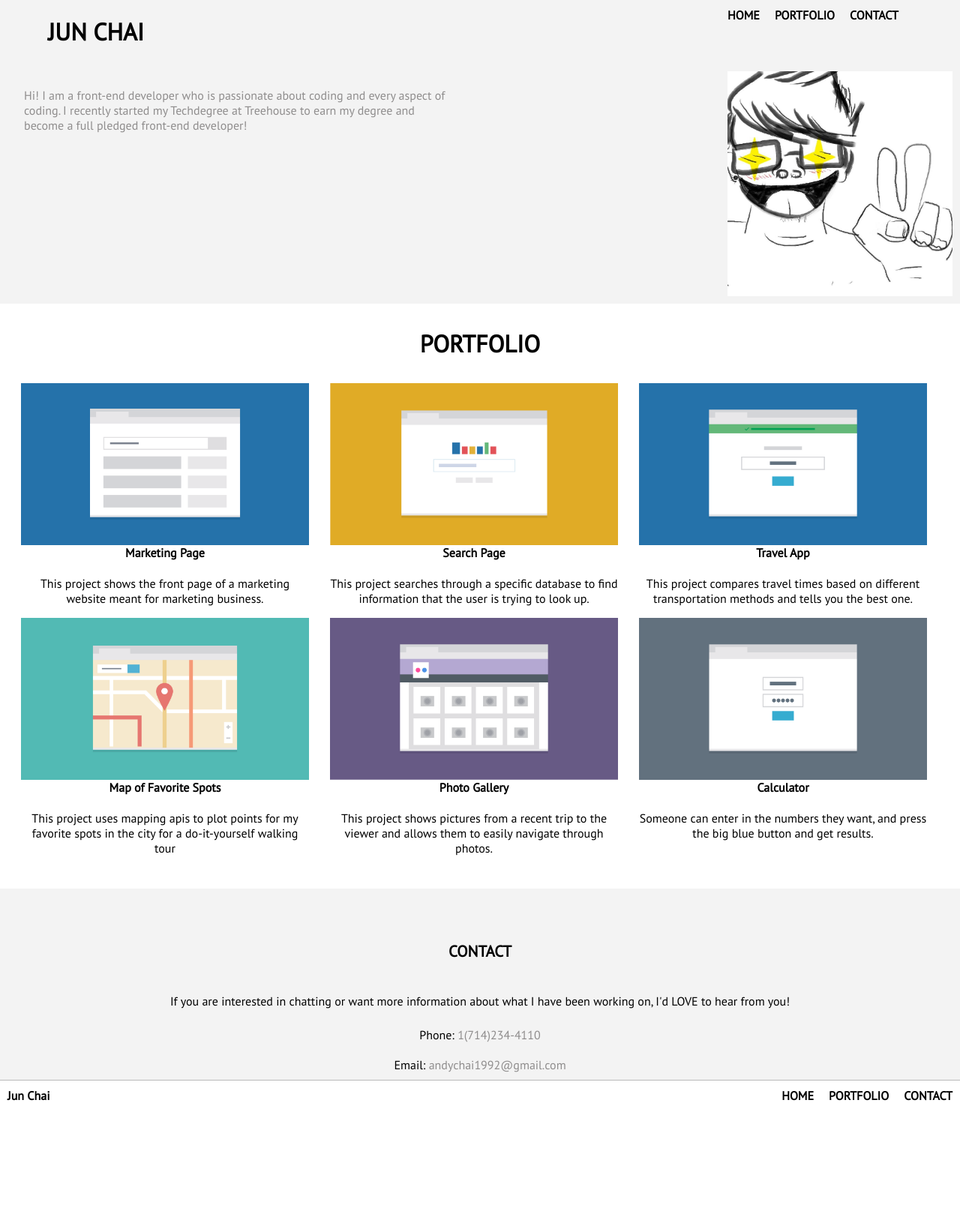
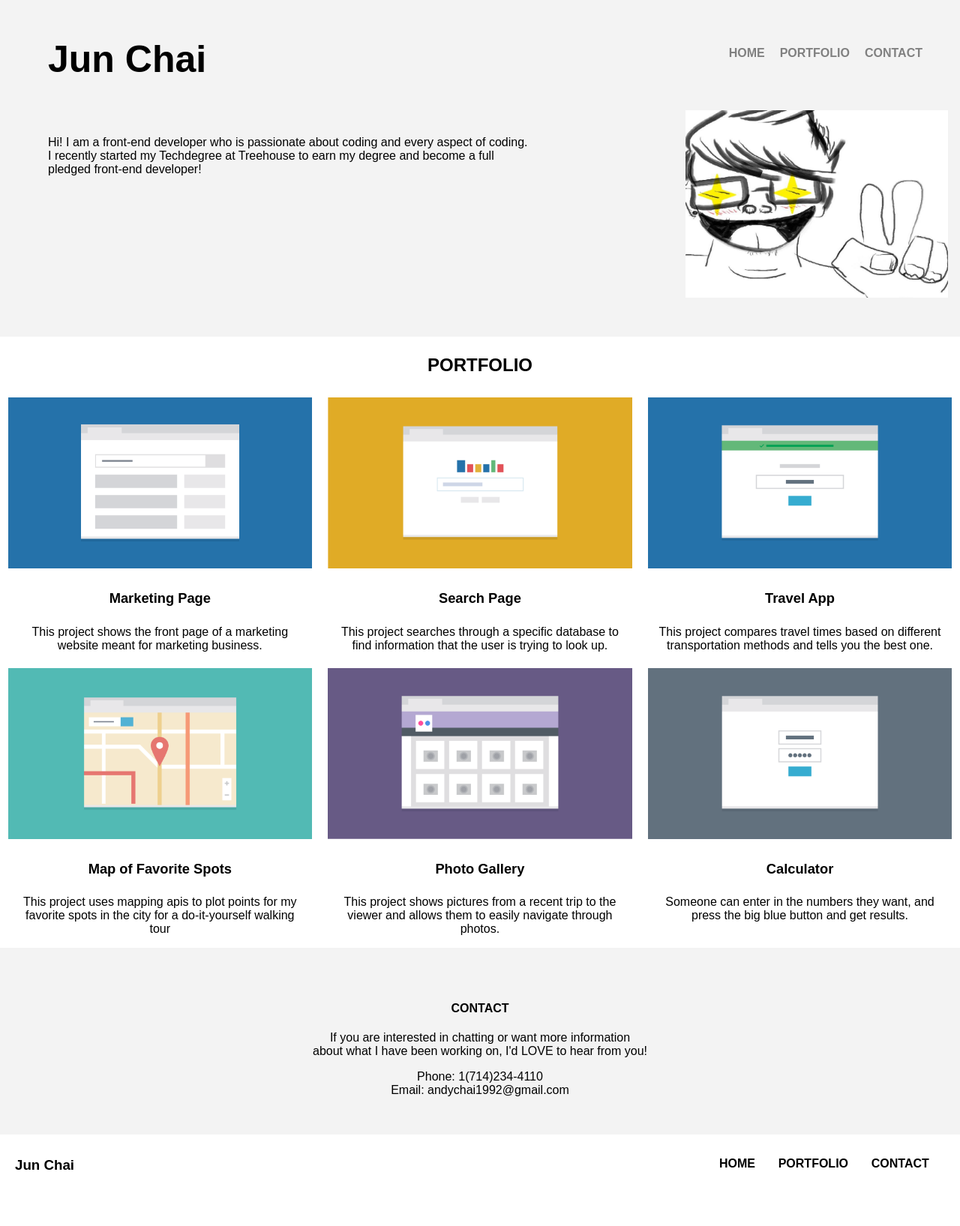
Before and after one commit to Juncodes/responsive_layout_v2, a plain HTML site: page index.html in a window 1280 px wide. Shown: the whole page at 75% size. Before the commit the page ends 1481 px from the top, so only its background shows below. Drawn offline with Linux system fonts and the light colour scheme.

Commit message:
flex box changes
rewrote css with flexbox/ dry up the codes, re org codes for better
readability

```diff
--- a/css/main.css
+++ b/css/main.css
@@ -1,91 +1,115 @@
-*{
-	font-family: 'PT Sans', sans-serif;
+/**************************************
+		MAIN STYLES -- MOBILE
+**************************************/
+
+.self-intro,
+.drawing,
+header,
+#contact-container {
+	background-color: #f3f3f3;
 }
-
-/* Default*/
-html{
-	height: 100%;
-	max-width: 100%;
+.nav,
+#main-header {
+	display: flex;
+	flex-direction: column;
+}
+#jc {
+	text-align: center;
 	margin: 0 auto;
-	padding: 0;
+	padding-top: 1em;
 }
-.contact, footer, .wrapper {
+.nav a {
 	text-align: center;
+	margin-top: 2em;
+	border-bottom: 1px solid #ddd;
+	text-decoration: none;
+	color: grey;
+	display: block;
 }
-#mainnav {
-	text-transform: uppercase;
-	list-style: none;
+.nav a:hover {
+	color: #0abab5;
+	border-bottom-color: #0abab5;
+	transition: 0.7s;
+}
+.drawing {
+    max-height: 350px;
+    max-width: 350px;
+	display: block;
+    padding: 1em;
     margin: 0 auto;
 }
-#mainnav a {
-	text-decoration: none;
+.intro,
+.port {
 	text-align: center;
+	display: block;
 }
-#mainnav a:hover {
-	color: red;
-	background-color: #f3f3f3;
+.intro {
+	padding-bottom: 1em;
+	padding: 20px 50px 30px 50px;
 }
-p.intro {
-	color: #8f8d8d;
+.port {
+	font-size: 1.5em;
+	font-weight: 700;
+}
+.projects img {
+	max-height: 95%;
+	max-width: 95%;
+	display: block;
 	margin: 0 auto;
-	text-align: left;
+	padding: 5px;
 }
-img.ppic {
-    height: auto;
-    width: auto;
-    max-width: 300px;
-    max-height: 300px;
-    padding: 10px;
+.projects h4, .projects p{
+	text-align: center;
+	padding: 0 20px 0 20px;
 }
-div.wrapper, div.contact {
-	background-color: #f3f3f3;
+.projects h4 {
+	font-size: 1.145em;
 }
-
-.contact h4 {
-	font-size: 1.3em;
-	padding-top: 70px;
-	padding-bottom: 15px;
+#contact-container {
+	text-align: center;
+	padding: 50px;
 }
-.contact p {
-	max-width: 85%;
-	margin: 0 auto;
-	padding-bottom: 15px;
-}
-.contact ul {
-	margin-bottom: 0px;
-}
-.contact ul li{
-	text-align: center;
-	list-style: none;
-	padding: 10px 0 10px 0;
-	margin: 0 auto;
-}
-.contact ul a {
-	text-decoration: none;
-	color: #8f8d8d;
-}
-
-.contact ul a:hover {
-	color: red;
-}
-
-h3.portfolio {
-	text-align: center;
-	font-size: 2em;
-}
-.footer-container {
-	border-top: solid;
-	border-top-width: 1px;
-	border-color: #b9b9b9;
-	width: 100%;
-}
-footer ul li a {
+.contact-info a {
 	text-decoration: none;
 	color: black;
 }
-footer ul li a:hover {
-	color: red;
+.contact-info a:hover {
+	color: #0abab5;
 }
+#mobile-only {
+	display: flex;
+	flex-direction: row;
+	justify-content: space-between;
+	text-align: center;
+}
+.backtop,
+.jun {
+	margin: 0;
+	padding: 30px 20px 30px 20px; /* footer spacing */
+}
+.backtop a {
+	text-decoration: none;
+	color: black;
+}
+.backtop a:hover{
+	color: #0abab5;
+}
+
+
+
+/****************************************
+		NONE MOBILE DISPLAY -- OFF
+****************************************/
+
+#none-mobile {
+	display: none;
+}
+
+/****************************************
+				CLEARFIX
+****************************************/
+
+
 .clearfix:after {
 	visibility: hidden;
 	display: block;
@@ -94,266 +118,105 @@ footer ul li a:hover {
 	clear: both;
 	height: 0;
 	}
-/*        MOBILE         */
 
-@media (min-width: 320px) and (max-width: 767px){
-	div.wrapper {
-		padding: 10px;
+/***************************************
+				MEDIA QUERY
+***************************************/
+
+@media screen and (min-width: 768px) {
+	#jc {
+		font-size: 50px;
 	}
-	#mainnav h1 {
-		margin: 0 auto;
+	.nav {
+		flex-direction: row;
+		justify-content: space-between;
+		text-align: center;
+		padding: 20px 20% 30px 20%;
 	}
-	#mainnav ul {
-		list-style: none;
-		padding: 2px;
-		margin: 0 auto;
+	.nav a {
+		border-bottom-color: transparent;
 	}
-	#mainnav a {
-		padding-top: 10px;
-		padding-bottom: 10px;
-		margin: 10px 0 5px 0;
-		background-color: #fff;
+	.drawing {
+		float: right;
+		height: 200px;
+		width: 350px;
+	}
+	.intro {
+		margin-top: 0;
+		padding: 50px 40px 0 20px;
+		text-align: left;
+		max-width: 50%;
+	}
+	.projects li {
+		float: left;
 		display: block;
+		max-width: 50%;
+	}
+	#none-mobile {
+		display: flex;
+		flex-direction: row;
+		justify-content: space-between;
+	}
+	.right,
+	.left {
+		padding-bottom: 40px;
+	}
+	.right li {
+		float: left;
+		padding: 30px 10px 30px 0px; /* footer spacing */
+	}
+	.right a {
+		text-decoration: none;
 		color: black;
+		margin-left: .65em;
+		margin-right: .65em;
+	}
+	.right a:hover {
+		color: #0abab5;
+		transition: 0.7s;
+	}
+	.left {
+		margin-right: auto;
+	}
+	#mobile-only {
+		display: none;
+	}
 }
 
-	img.ppic {
+
+@media screen and (min-width: 1024px) {
+	 #main-header {
+		flex-direction: row;
+	}
+	#jc{
+		margin: 0;
+		padding-left: 5%;
+	}
+	.nav {
+		margin-left: auto;
+		padding: 30px;
+	}
+	.nav li {
+		margin-right: 20px;
+	}
+	.self-intro {
+		padding-top: 20px;
+		padding-bottom: 20px;
+	}
+	.intro {
+		padding-left: 5%;
+	}
+	.drawing {
+		float: right;
+		height: 250px;
+		width: 450px;
+	}
+		.projects li {
+		float: left;
+		display: block;
+		max-width: 33.33%;
+	}
+	.contact-para {
 		text-align: center;
 	}
-
-	.container ul li h4 {
-		text-align: center;
-		margin: 0 auto;
-		max-width: 85%;
-		padding: 20px 0 20px 0;
-		font-size: 1.5em;
 }
-	.container ul li p {
-		text-align: center;
-		max-width: 85%;
-		margin: 0 auto;
-		padding-bottom: 10px;
-		color: #8f8d8d;
-	}
-	.container p.calc {
-		padding-bottom: 70px;
-	}
-
-	p.intro {
-		max-width: 85%;
-		padding: 30px 0 30px 0;
-		text-align: center;
-	}
-	h3.portfolio {
-		text-align: center;
-		font-size: 2em;
-	}
-	.container ul li img {
-		max-height: 95%;
-		max-width: 95%;
-		display: block;
-		margin: 0 auto;
-		padding: 5px;
-	}
-
-	.contact {
-		text-align: center;
-	}
-
-	footer {
-		position: absolute;
-	}
-	footer ul li.backtop {
-		list-style: none;
-	}
-	footer ul li a {
-		text-decoration: none;
-		color: black;
-	}
-
-	footer h3.jun {
-		display: inline-block;
-		position: relative;
-		right: 30%;
-
-	}
-	footer ul{
-		display: inline-block;
-		text-decoration: none;
-		color: black;
-		position: relative;
-		left: 30%;
-	}
-	.none-mobile{
-		display: none;
-	}
-
-} /* media query end bracket */
-
-/*       TABLET DEVICES       */
-@media (min-width: 768px) and (max-width: 1024px){
-
-	#mainnav h1 {
-		text-align: center;
-		margin: 0 auto;
-
-	}
-	#mainnav ul {
-		list-style: none;
-		padding: 2px;
-	}
-
-	#mainnav ul li {
-		float: left;
-		text-align: center;
-		width: 33.33%;
-	}
-
-	#mainnav a {
-		padding: 10px 0 10px 0;
-		margin: 0 auto;
-		background-color: #fff;
-		color: black;
-		display: block;
-	}
-	#mainnav a:hover {
-		color: red;
-		background-color: #f3f3f3;
-	}
-	img.ppic {
-		float: right;
-	}
-	p.intro {
-		max-width: 45%;
-		float: left;
-		margin: 80px 0 0 50px;
-	}
-	.container ul li {
-		text-align: center;
-		float: left;
-		display: block;
-		max-width: 47%;
-		margin: 0 auto;
-		padding: 11px;
-	}
-
-	.container ul li img {
-		max-width: 100%;
-	}
-
-	/* setting footer  */
-
-	footer {
-		position: absolute;
-	}
-
-	.mobile-only {
-		display: none;
-	}
-
-	.none-mobile ul  {
-		text-decoration: none;
-		color: black;
-	}
-	.right li {
-		float: right;
-		padding: 10px;
-		position: relative;
-		display: inline-block;
-	}
-
-	.left li {
-		float: left;
-		padding: 10px;
-		display: inline-block;
-	}
-
-}
-
-@media (min-width: 1025px){
-	#mainnav h1 {
-		float: left;
-		display: inline-block;
-		width: 20%;
-
-	}
-	#mainnav ul {
-		list-style: none;
-		display: block;
-		text-align: right;
-		margin: 0 auto;
-	}
-
-	#mainnav ul li {
-		float: left;
-		position: relative;
-		display: block;
-		left: 55%;
-		padding: 0 10px 0 10px;
-	}
-
-	#mainnav a {
-		text-decoration: none;
-		padding: 10px 0 10px 0;
-		color: black;
-		display: inline-block;
-	}
-	img{
-		float: right;
-		clear: both;
-	}
-	p.intro {
-		max-width: 45%;
-		float: left;
-		text-align: left;
-		margin: 2em;
-	}
-	h3.portfolio {
-		font-size: 2em;
-		text-align: center;
-		clear: both;
-		margin: 1em 0 1em 0;
-	}
-	.container ul li {
-		float: left;
-		display: inline-block;
-		max-width: 30%;
-		padding-left: 28px;
-		text-align: center;
-	}
-	.container ul li img {
-		max-width: 100%;
-		text-align: center;
-	}
-	.contact {
-		text-align: center;
-	}
-
-	/* setting footer  */
-
-
-	footer {
-		position: absolute;
-	}
-
-	.mobile-only {
-		display: none;
-	}
-
-	.none-mobile ul  {
-		text-decoration: none;
-		color: black;
-	}
-	.right li {
-		float: right;
-		padding: 10px;
-		right: 10%;
-		display: inline-block;
-	}
-
-	.left li {
-		float: left;
-		padding: 10px;
-		display: inline-block;
-	}
-}
--- a/index.html
+++ b/index.html
@@ -1,68 +1,71 @@
 <!DOCTYPE HTML>
 <html lang="en">
 	<head>
-  <meta charset="utf-8">
 	  <title>WELCOME!</title>
-  <meta name="viewport" content="width=device-width, initial-scale=1.0">
+	  <meta name="viewport" content="width=device-width">
 	  <link rel="stylesheet" href="css/main.css">
 	  <link rel="stylesheet" href="css/Normalize.css">
 	  <link href='https://fonts.googleapis.com/css?family=PT+Sans' rel='stylesheet' type='text/css'>
+	</head>
+	<div class="wrapper clearfix">
+		<header id="main-header">
+			<h1 id="jc">
+				<strong>Jun Chai</strong>
+			</h1>
 
-  </head>
-  <div class = "wrapper clearfix">
-	<nav id = "mainnav">
-		<h1><strong>Jun Chai</strong></h1>
-		<ul>
-			<li><a href = "index.html"><strong>HOME</strong></a></li>
-			<li><a href = "Portfolio.html"><strong>PORTFOLIO</strong></a></li>
-			<li><a href = "contact.html"><strong>CONTACT</strong></a></li>
+			<ul class="nav">
+				<li><a href="index.html"><strong>HOME</strong></a></li>
+				<li><a href="Portfolio.html"><strong>PORTFOLIO</strong></a></li>
+				<li><a href="contact.html"><strong>CONTACT</strong></a></li>
 			</ul>
-	</nav>
-		<img src = "images/jun.jpg" alt = "my cartoon profile picture" class = "ppic"> <!-- profile picture on the very top -->
-		<p class = "intro clearfix">
-			Hi! I am a front-end developer who is passionate about coding and every aspect of coding. I recently started my Techdegree at Treehouse to earn my degree and become a full pledged front-end developer!
-		</p>
+
+		</header>
+		<div class="self-intro">
+			<img src="images/jun.png" alt = "my cartoon profile picture" class="drawing clearfix"> <!-- profile picture -->
+			<p class="intro clearfix">
+				Hi! I am a front-end developer who is passionate about coding and every aspect of coding. I recently started my Techdegree at Treehouse to earn my degree and become a full pledged front-end developer!</p>
 		</div>
-	<div class = "container clearfix">
-		<h3 class = "portfolio">PORTFOLIO</h3>
-			<ul class = "projects">
-				<li>
-					<img src = "images/portfolio-9.png" alt = "marketing layout cartoon picture">
+
+		<div id="main-content clearfix">
+			<h3 class ="port">PORTFOLIO</h3>
+				<ul class ="projects">
+					<li >
+						<img src="images/portfolio-9.png" alt = "marketing layout cartoon picture">
 						<h4>Marketing Page</h4>
 						<p>
 						This project shows the front page of a marketing website meant for marketing business.
 						</p>
 					</li>
 					<li>
-					<img src = "images/portfolio-2.png" alt = "marketing layout cartoon picture">
+						<img src="images/portfolio-2.png" alt = "marketing layout cartoon picture">
 						<h4>Search Page</h4>
 						<p>
 						This project searches through a specific database to find information that the user is trying to look up.
 						</p>
 					</li>
 					<li>
-					<img src = "images/portfolio-3.png" alt = "marketing layout cartoon picture">
+						<img src="images/portfolio-3.png" alt = "marketing layout cartoon picture">
 						<h4>Travel App</h4>
 						<p>
 						This project compares travel times based on different transportation methods and tells you the best one.
 						</p>
 					</li>
 					<li>
-					<img src = "images/portfolio-6.png" alt = "marketing layout cartoon picture">
+						<img src="images/portfolio-6.png" alt = "marketing layout cartoon picture">
 						<h4>Map of Favorite Spots</h4>
 						<p>
 						This project uses mapping apis to plot points for my favorite spots in the city for a do-it-yourself walking tour
 						</p>
 					</li>
 					<li>
-					<img src = "images/portfolio-5.png" alt = "marketing layout cartoon picture">
+						<img src="images/portfolio-5.png" alt = "marketing layout cartoon picture">
 				 		<h4>Photo Gallery</h4>
 						<p>
 						This project shows pictures from a recent trip to the viewer and allows them to easily navigate through photos.
 						</p>
 					</li>
 					<li>
-					<img src = "images/portfolio-4.png" alt = "marketing layout cartoon picture">
+						<img src="images/portfolio-4.png" alt = "marketing layout cartoon picture">
 						<h4>Calculator</h4>
 						<p>
 						Someone can enter in the numbers they want, and press the big blue button and get results.
@@ -70,34 +73,35 @@
 					</li>
 				</ul>
 		</div>
-	<div class = "contact">
+	</div>
+	<div id="contact-container">
 		<h4>CONTACT</h4>
-		<p>
-		If you are interested in chatting or want more information about what I have been working on, I'd LOVE to hear from you!
-		</p>
-		<ul>
-			<li>Phone: <a href ="tel: 7142344110">1(714)234-4110</a></li>
-			<li>Email: <a href ="mailto:andychai1992@gmail.com">andychai1992@gmail.com</a></li>
+			<p class="contact-para">
+			If you are interested in chatting or want more information<br>about what I have been working on, I'd LOVE to hear from you!</p>
+		<ul class="contact-info">
+			<li>Phone: <a href="tel: 7142344110">1(714)234-4110</a></li>
+			<li>Email: <a href="mailto:andychai1992@gmail.com">andychai1992@gmail.com</a></li>
 		</ul>
 	</div>
-	<footer class = "footer-container clearfix">
-		<div class = "mobile-only">
-			<h3 class = "jun">Jun Chai</h3>
-			<ul>
-				<li class = "backtop"><a href = "#mainnav">Back to Top</a></li>
-			</ul>
-		</div>
-		<div class = "none-mobile">
-			<ul class ="left">
-				<li><strong>Jun Chai</strong></li>
-			</ul>
-			<ul class = "right">
-				<li><a href = "contact.html"><strong>CONTACT</strong></a></li>
-				<li><a href = "Portfolio.html"><strong>PORTFOLIO</strong></a></li>
-				<li><a href = "index.html"><strong>HOME</strong></a></li>
+	<footer id="footer-container">
+
+		<div id="mobile-only">
+			<h3 class="jun">Jun Chai</h3>
+			<ul class="backtop">
+				<li><a href="#mainnav">Back to Top</a></li>
 			</ul>
 		</div>
 
+		<div id="none-mobile">
+			<a class="left">
+				<h3 class="jun">Jun Chai</h3>
+			<a>
+			<ul class="right clearfix">
+				<li><a href="index.html"><strong>HOME</strong></a></li>
+				<li><a href="Portfolio.html"><strong>PORTFOLIO</strong></a></li>
+				<li><a href="contact.html"><strong>CONTACT</strong></a></li>
+			</ul>
+		</div>
 	</footer>
 
 </html>
```
Also changed, not shown: Images/drawing.png (added), Images/jun.png (added), css/test.css (added), css/test.scss (added), 1 other file. Lines whose indentation alone changed are shown as unchanged.
